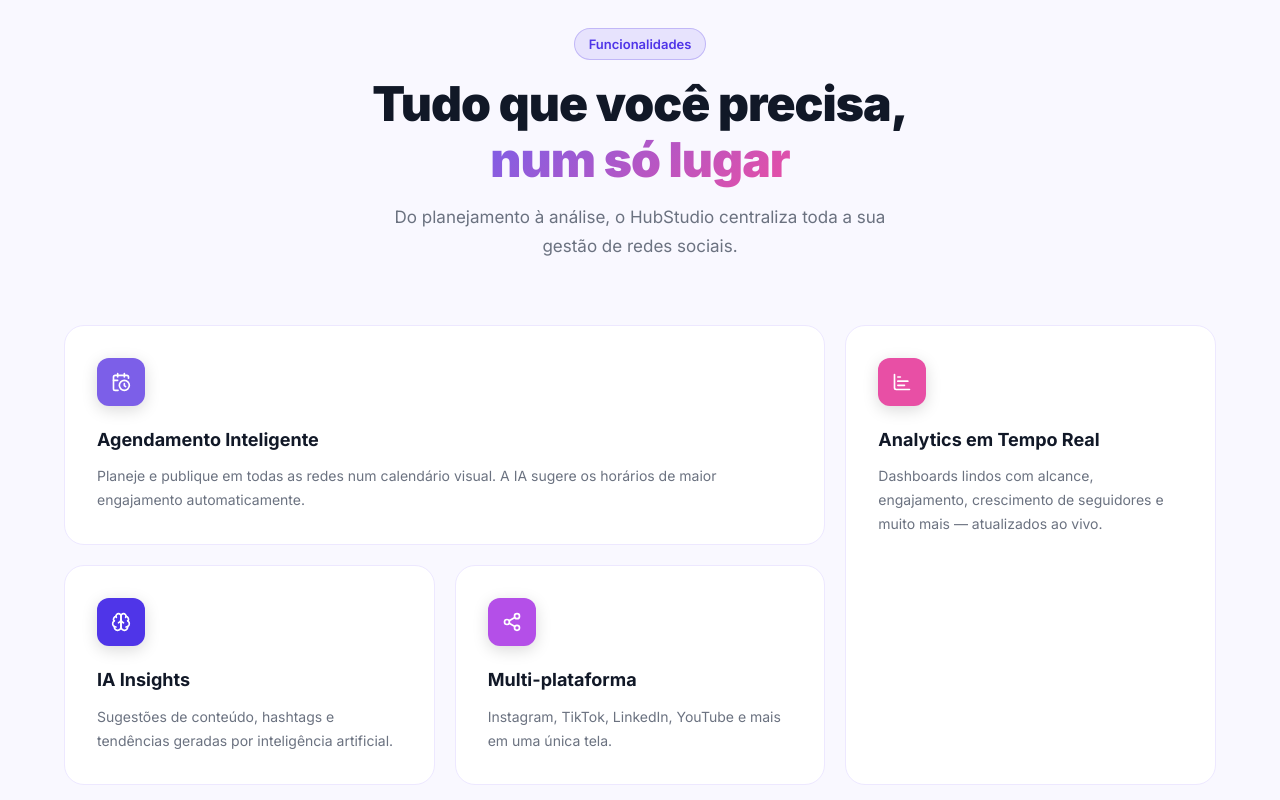
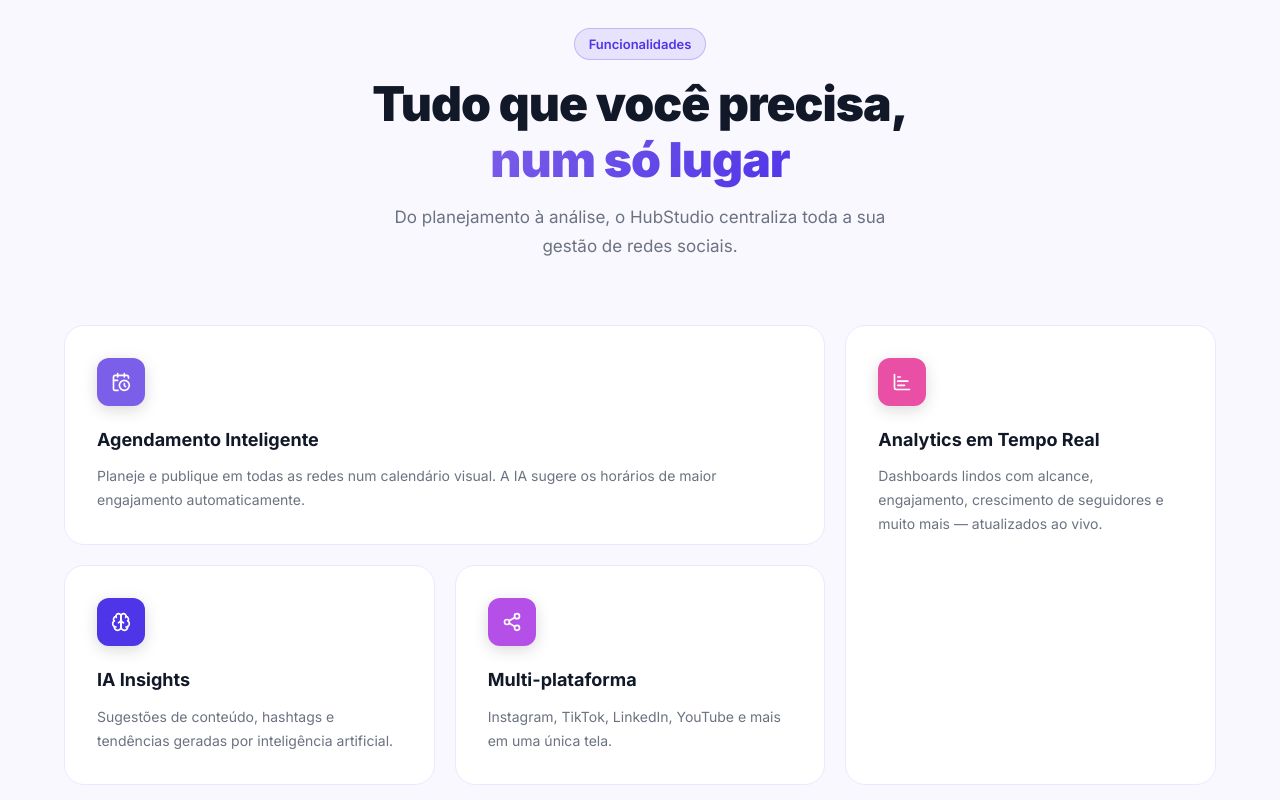
Before and after one commit to brenosemfreio/tcc, a React (Vite) app: page / in a window 1280 px wide. Shown: the part 960-1760 px from the top of the page. Built offline with nearby package versions, Linux system fonts and the light colour scheme.

Commit message:
chore: auto sync [Claude]

```diff
--- a/src/pages/Landing/Landing.css
+++ b/src/pages/Landing/Landing.css
@@ -56,7 +56,7 @@
 }
 
 .l-gradient-text {
-  background: linear-gradient(135deg, #7C5FE8 0%, #E84FA5 100%);
+  background: linear-gradient(135deg, #7C5FE8 0%, #4F35E8 100%);
   -webkit-background-clip: text;
   -webkit-text-fill-color: transparent;
   background-clip: text;
```
